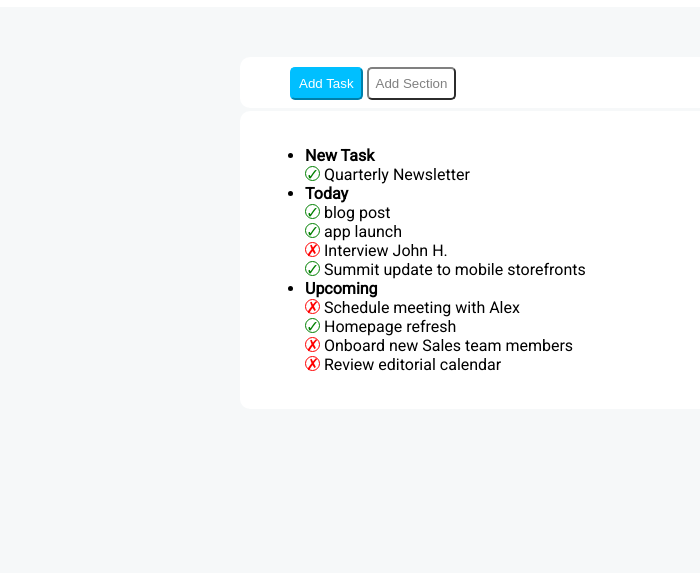
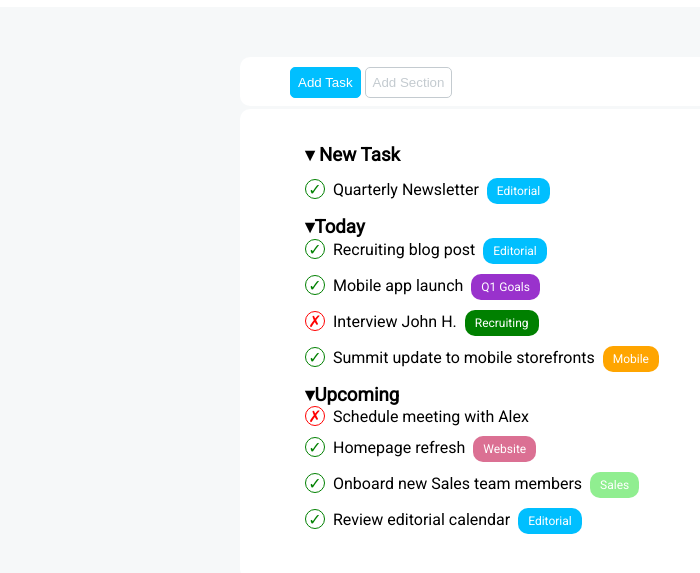
Before and after one commit to MatteD04/html-css-toboolist, a plain HTML site: page index.html in a window 1280 px wide. Shown: the part 67-640 px from the top of the page, without its empty margins (0-700 px from the left). Drawn offline with Linux system fonts and the light colour scheme.

Commit message:
fix: add changes in list

```diff
--- a/index.html
+++ b/index.html
@@ -7,7 +7,7 @@
     <!--google font-->
     <link rel="preconnect" href="https://fonts.googleapis.com">
     <link rel="preconnect" href="https://fonts.gstatic.com" crossorigin>
-    <link href="https://fonts.googleapis.com/css2?family=Roboto:ital,wght@0400;500;700&display=swap" rel="stylesheet">
+    <link href="https://fonts.googleapis.com/css2?family=Roboto:ital,wght@400;500;700&display=swap" rel="stylesheet">
     <link rel="stylesheet" href="style.css">
  </head>
  <body>
@@ -20,24 +20,62 @@
            <button class="button azzurro">Add Task</button>
            <button class="button bianco">Add Section</button>
         </div>
+        <!--list-->
         <div class="container list">
-            <ul>
-                <li><strong>New Task</strong> <br>
-                   <div class="circle check">&check;</div> Quarterly Newsletter
-                </li>
-                <li><strong>Today</strong> <br>
-                   <div class="circle check">&check;</div> blog post <br>
-                   <div class="circle check">&check;</div> app launch <br>
-                   <div class="circle cross">&cross;</div> Interview John H. <br>
-                   <div class="circle check">&check;</div> Summit update to mobile storefronts
-                </li>
-                <li><strong>Upcoming</strong> <br>
-                   <div class="circle cross">&cross;</div> Schedule meeting with Alex <br>
-                   <div class="circle check">&check;</div> Homepage refresh <br>
-                   <div class="circle cross">&cross;</div> Onboard new Sales team members <br>
-                   <div class="circle cross">&cross;</div> Review editorial calendar
-                </li>
-            </ul>
+                <h3>&blacktriangledown; New Task</h3>
+                <ul class="task-list">
+                   <li class="task">
+                     <div class="circle check">&check;</div>
+                     <span class="task-text"> Quarterly Newsletter</span>
+                     <div class="tag tag-blue">Editorial</div>
+                   </li>
+                </ul>
+
+                <ul class="task-list">
+                   <h3>&blacktriangledown;Today</h3>
+                   <li class="task">
+                     <div class="circle check">&check;</div>
+                     <span class="task-text">Recruiting blog post</span>
+                     <div class="tag tag-blue">Editorial</div>
+                   </li>
+                   <li class="task">
+                     <div class="circle check">&check;</div>
+                     <span class="task-text">Mobile app launch</span>
+                     <div class="tag tag-purple">Q1 Goals</div>
+                   </li>
+                   <li class="task">
+                     <div class="circle cross">&cross;</div>
+                     <span class="task-text">Interview John H.</span>
+                     <div class="tag tag-green">Recruiting</div>
+                   </li>
+                   <li class="task">
+                     <div class="circle check">&check;</div>
+                     <span class="task-text">Summit update to mobile storefronts</span>
+                     <div class="tag tag-orange">Mobile</div>
+                   </li>
+                </ul>
+
+                <ul class="task-list">
+                  <h3>&blacktriangledown;Upcoming</h3>
+                   <li class="task">
+                     <div class="circle cross">&cross;</div>
+                     <span class="task-text">Schedule meeting with Alex</span>
+                   </li>
+                   <li class="task">
+                     <div class="circle check">&check;</div>
+                     <span class="task-text">Homepage refresh</span>
+                     <div class="tag tag-pink">Website</div>
+                   </li>
+                   <li class="task">
+                     <div class="circle check">&check;</div>
+                     <span class="task-text">Onboard new Sales team members</span>
+                     <div class="tag tag-light-green">Sales</div>
+                   </li>
+                   <li class="task">
+                     <div class="circle check">&check;</div>
+                     <span class="task-text">Review editorial calendar</span>
+                     <div class="tag tag-blue">Editorial</div>
+                   </li>
         </div>
     </main>
  </body>
--- a/style.css
+++ b/style.css
@@ -42,8 +42,10 @@ header{
 /*bottoni*/
 .button{
     display: inline-block;
+    border: 1px solid;
     border-radius: 5px;
     padding: 7px;
+    cursor: pointer;
 }
 
 .azzurro{
@@ -53,20 +55,20 @@ header{
 }
 
 .bianco{
-    background-color: #ffffff;
-    color: #808080;
-    border-color:#808080;
+    background:transparent;
+    color: #c4cbd0;
+    border-color:#c4cbd0;
 }
 
 /*lista*/
 .circle{
     display: inline-block;
     border:1px solid black;
-    height: 15px;
-    width: 15px;
+    height: 20px;
+    width: 20px;
     border-radius: 100%;
     text-align: center;
-    line-height: 15px;
+    line-height: 20px;
 }
 
 .check{
@@ -78,3 +80,50 @@ header{
     color: red;
     border-color: red;
 }
+
+.task-list{
+    margin-top: 12px;
+    list-style: none;
+}
+
+.task{
+    margin-bottom: 10px;
+}
+
+.task-text{
+    display: inline-block;
+    margin:auto 4px;
+}
+
+.tag{
+    display: inline-block;
+    background-color: red;
+    padding: 6px 10px;
+    color:#ffffff;
+    border-radius: 10px;
+    font-size: 12px;
+}
+
+.tag-blue{
+    background: deepskyblue;
+}
+
+.tag-purple{
+    background: darkorchid;
+}
+
+.tag-green{
+    background: green;
+}
+
+.tag-orange{
+    background: orange;
+}
+
+.tag-pink{
+    background: palevioletred;
+}
+
+.tag-light-green{
+    background: lightgreen;
+}
```
